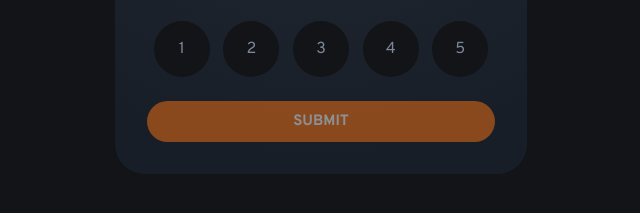
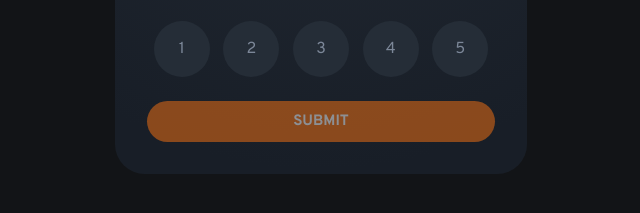
Before and after one commit to shrki416/interactive-rating-component, a website built with Vite: page index.html in a window 1280 px wide. Shown: the part 431-644 px from the top of the page, without its empty margins (319-959 px from the left). Built offline with nearby package versions, Linux system fonts and the light colour scheme.

Commit message:
Change input buttons background color

```diff
--- a/style.css
+++ b/style.css
@@ -156,7 +156,7 @@ body {
 .form-label {
   cursor: pointer;
   position: relative;
-  background-color: var(--blue-900);
+  background-color: var(--blue-800);
   color: var(--gray-200);
   width: 3.5rem;
   height: 3.5rem;
```
